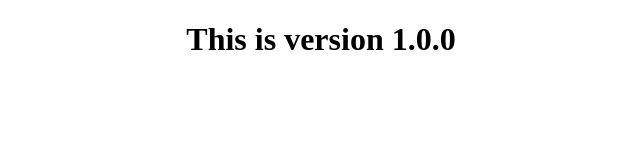
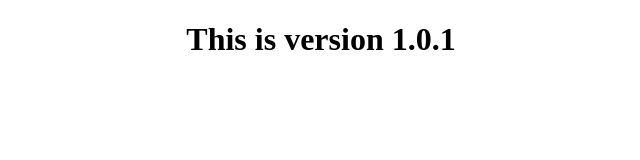
Before and after one commit to ToshKawai/lab27, a plain HTML site: page index.html in a window 1280 px wide. Shown: the full height of the page, 319-959 px from the left. Drawn offline with Linux system fonts and the light colour scheme.

Commit message:
This is version 1.0.1

```diff
--- a/index.html
+++ b/index.html
@@ -4,6 +4,6 @@
   <title>Lab 27</title>
 </head>
 <body>
-  <center><h1>This is version 1.0.0</h1></center>
+  <center><h1>This is version 1.0.1</h1></center>
 </body>
 </html>
```
Also changed, not shown: 1 other file.
